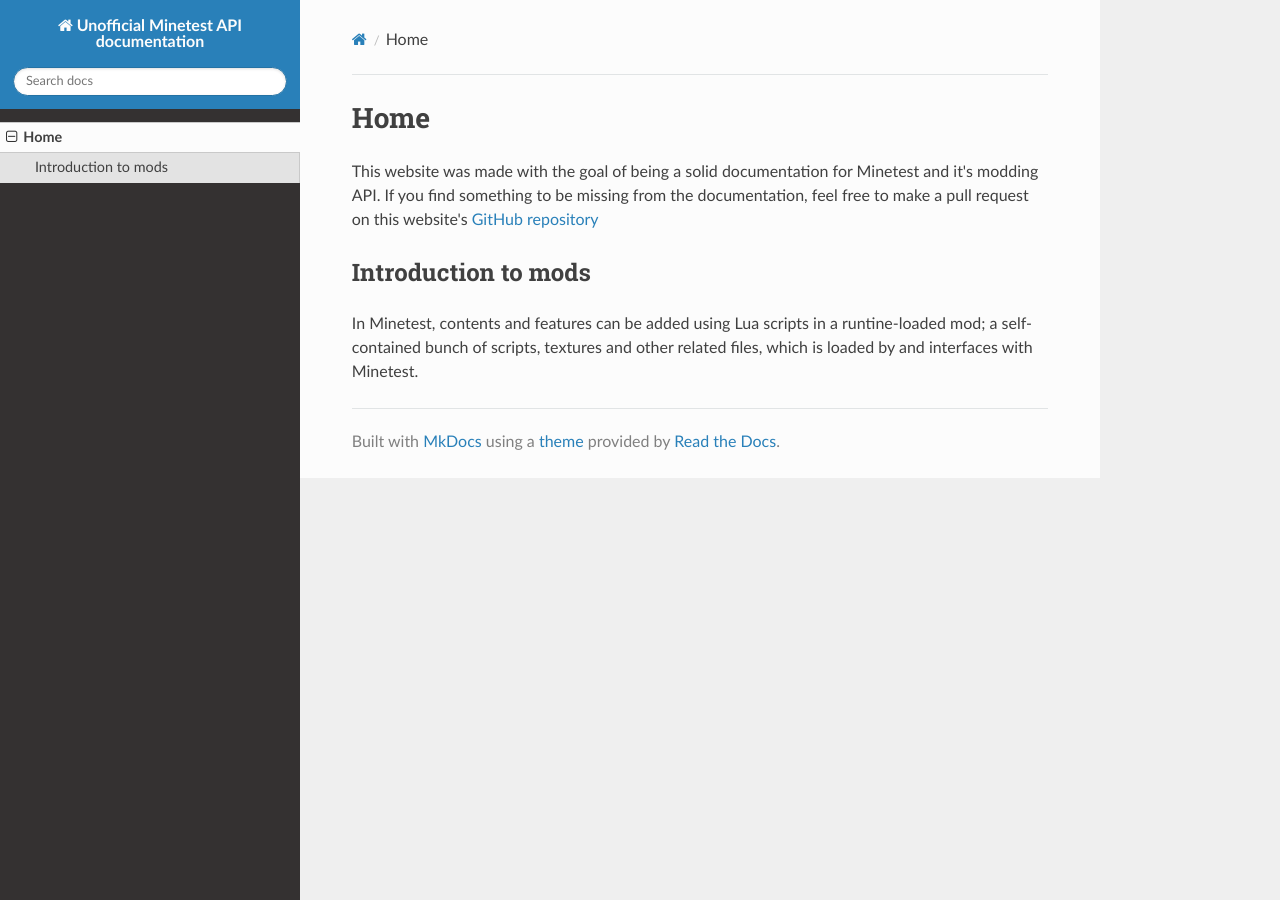
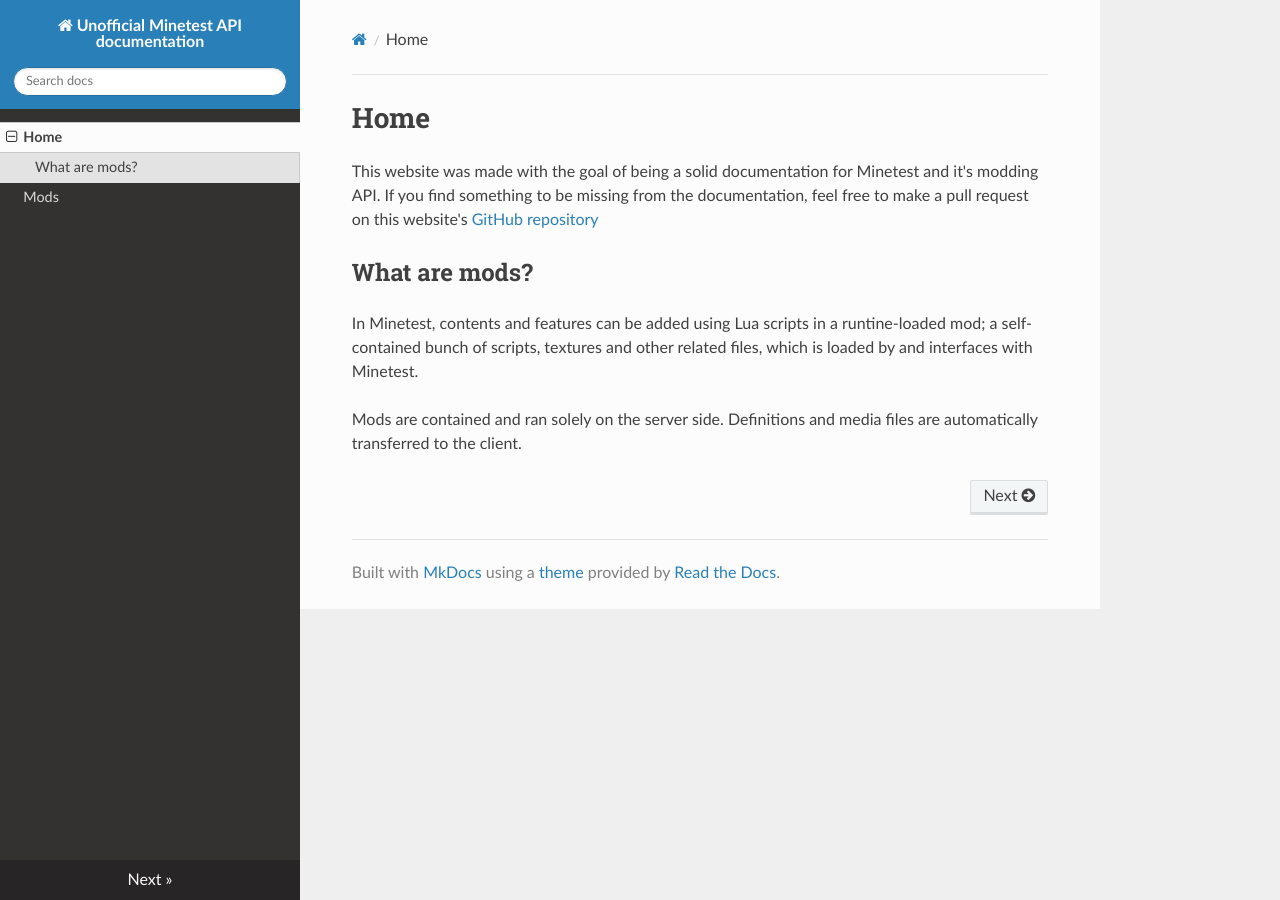
Before and after one commit to WattanaGaming/Minetest-docs, an MkDocs documentation site: the page built from docs/index.md, in a window 1280 px wide. Built offline with MkDocs 1.6.1, drawn with Linux system fonts in a browser that asks for light colours; nearby versions of some CDN libraries.

Commit message:
Drafts for iindex.md and mods.md

```diff
--- a/docs/index.md
+++ b/docs/index.md
@@ -1,5 +1,7 @@
 # Home
 This website was made with the goal of being a solid documentation for Minetest and it's modding API. If you find something to be missing from the documentation, feel free to make a pull request on this website's [GitHub repository](https://github.com/WattanaGaming/Minetest-docs)
 
-## Introduction to mods
+## What are mods?
 In Minetest, contents and features can be added using Lua scripts in a runtine-loaded mod; a self-contained bunch of scripts, textures and other related files, which is loaded by and interfaces with Minetest.
+
+Mods are contained and ran solely on the server side. Definitions and media files are automatically transferred to the client.
```
Also changed, not shown: docs/mods.md (added, +27 -0 lines).
